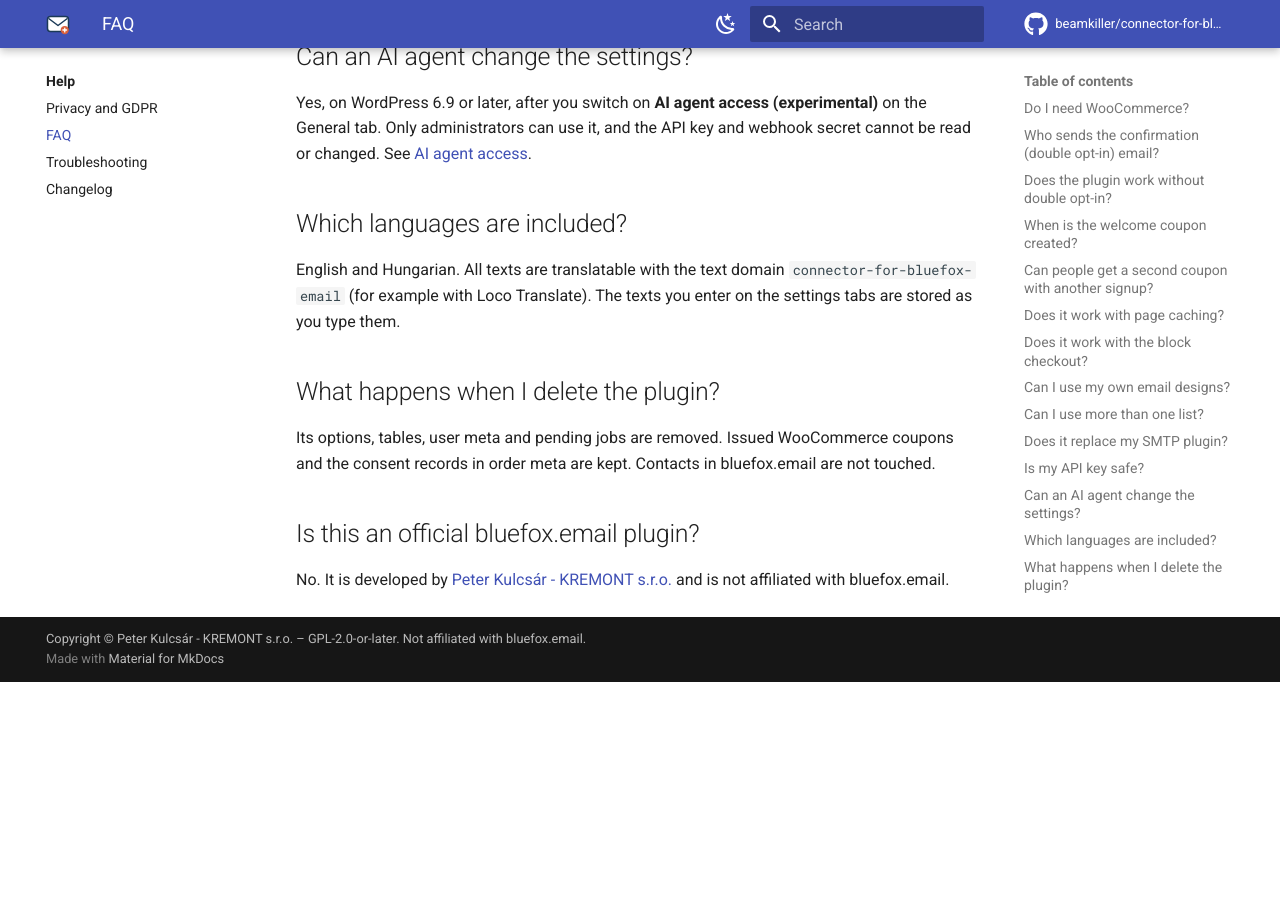
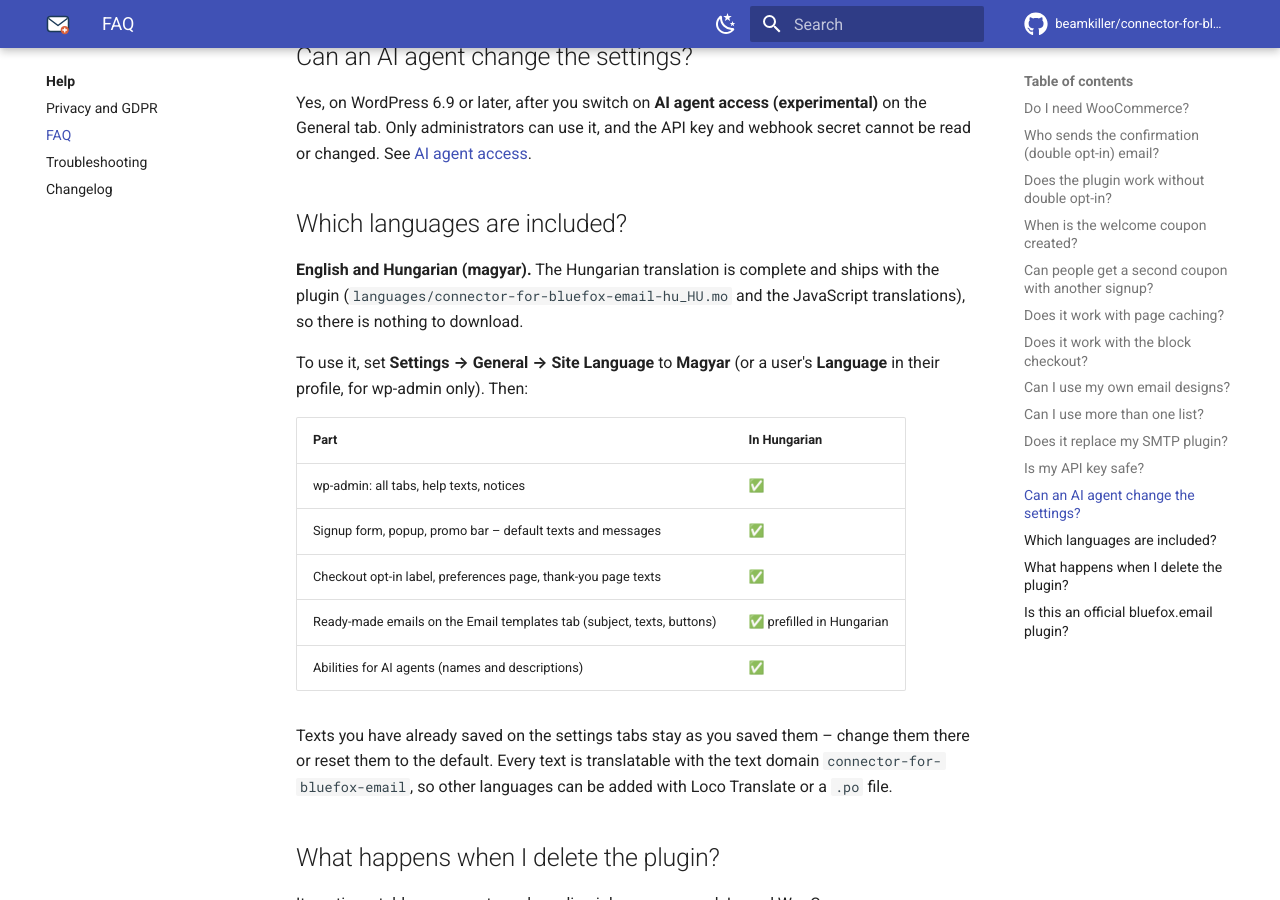
Before and after one commit to beamkiller/connector-for-bluefox-email, an MkDocs documentation site: the page built from docs/help/faq.md, in a window 1280 px wide and 900 px high, scrolled down 2009 px. Built offline with MkDocs 1.6.1 and Material for MkDocs 9.7.7, drawn with Linux system fonts in a browser that asks for light colours; comment, search, counter and statistics services are not loaded; before the commit the page ends 2691 px from its top, so only the background shows below that.

Commit message:
Docs: Hungarian translation included – home, install, FAQ, README, readme
Co-Authored-By: Claude Opus 5.5 <noreply@anthropic.com>

```diff
--- a/docs/help/faq.md
+++ b/docs/help/faq.md
@@ -50,7 +50,19 @@ Yes, on WordPress 6.9 or later, after you switch on **AI agent access (experimen
 
 ## Which languages are included?
 
-English and Hungarian. All texts are translatable with the text domain `connector-for-bluefox-email` (for example with Loco Translate). The texts you enter on the settings tabs are stored as you type them.
+**English and Hungarian (magyar).** The Hungarian translation is complete and ships with the plugin (`languages/connector-for-bluefox-email-hu_HU.mo` and the JavaScript translations), so there is nothing to download.
+
+To use it, set **Settings → General → Site Language** to **Magyar** (or a user's **Language** in their profile, for wp-admin only). Then:
+
+| Part | In Hungarian |
+|---|---|
+| wp-admin: all tabs, help texts, notices | ✅ |
+| Signup form, popup, promo bar – default texts and messages | ✅ |
+| Checkout opt-in label, preferences page, thank-you page texts | ✅ |
+| Ready-made emails on the Email templates tab (subject, texts, buttons) | ✅ prefilled in Hungarian |
+| Abilities for AI agents (names and descriptions) | ✅ |
+
+Texts you have already saved on the settings tabs stay as you saved them – change them there or reset them to the default. Every text is translatable with the text domain `connector-for-bluefox-email`, so other languages can be added with Loco Translate or a `.po` file.
 
 ## What happens when I delete the plugin?
 
```
Also changed, not shown: README.md (+1 -1 lines), docs/getting-started/install.md (+4 -0 lines), docs/index.md (+2 -1 lines), readme.txt.
